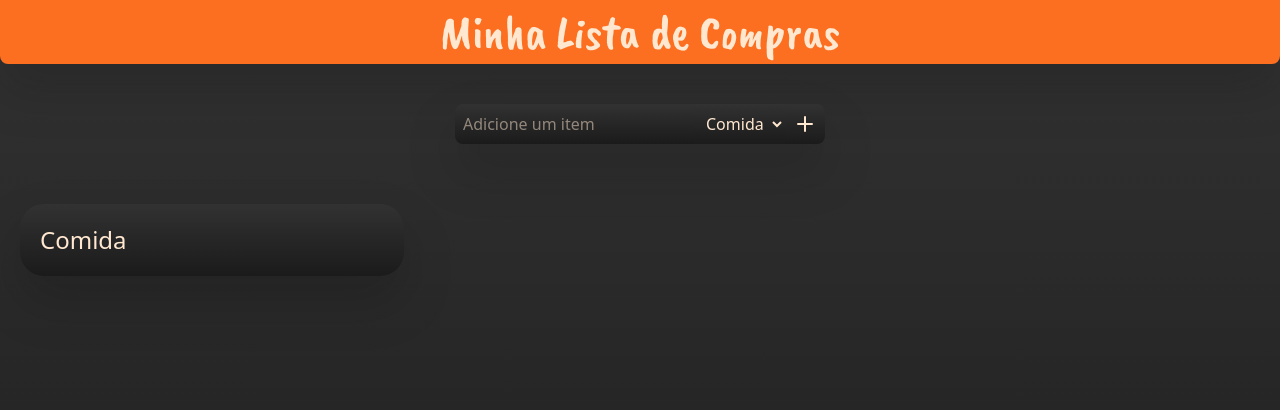
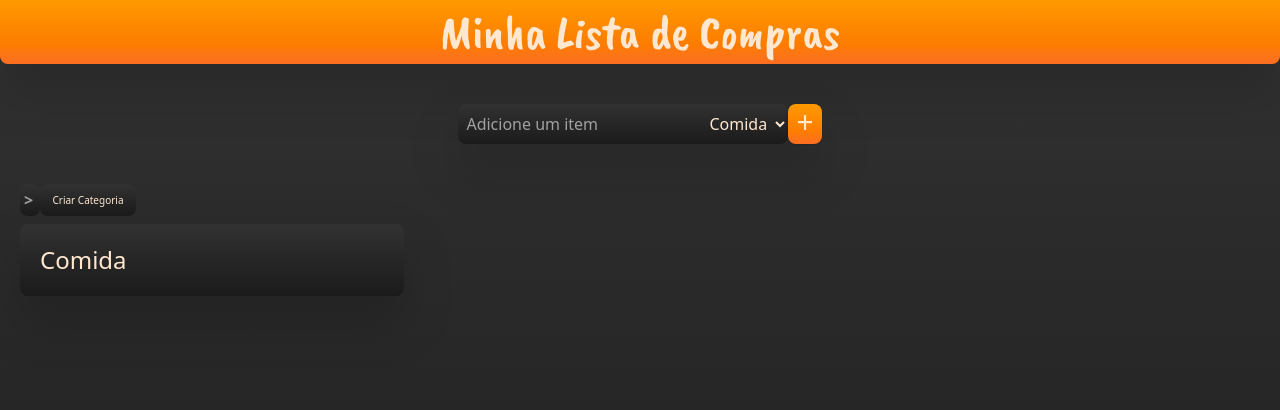
Before and after one commit to Victor-Avilla/lista-de-compras, a React (Vite) app: page / in a window 1280 px wide. Shown: the top 410 px of the page. Built offline with nearby package versions, Linux system fonts and the light colour scheme.

Commit message:
feat: componente para criação de novas categorias

```diff
--- a/src/App.jsx
+++ b/src/App.jsx
@@ -1,5 +1,6 @@
 import BoxList from "./components/boxList"
 import { useState } from "react"
+import CategoryCreator from "./components/CategoryCreator"
 
 function App() {
   const [item, setItem] = useState('')
@@ -26,20 +27,22 @@ function App() {
 
   return (
     <main className='bg-linear-to-b from-grayPin to-blackPin h-screen'>
-      <header className='flex justify-center items-center h-16 bg-orangePin drop-shadow-2xl rounded-b-lg'><h1 className='text-beigePin text-5xl font-caveat'>Minha Lista de Compras</h1></header>
+      <header className='flex bg-linear-to-b from-amber-500 to-orangePin justify-center items-center h-16  drop-shadow-2xl rounded-b-lg'><h1 className='text-beigePin text-5xl font-caveat'>Minha Lista de Compras</h1></header>
 
       <div className="flex justify-center max-w-2xl mx-auto w-auto drop-shadow-2xl">
         <input type='text' value={item} placeholder='Adicione um item' onChange={(e) => setItem(e.target.value)}
-          className='bg-linear-to-b from-grayPin to-blackPin align-middle h-10 w-auto max-w-2xs my-10 pl-2 rounded-l-lg bg-grayPin placeholder:text-gray-40 focus:outline-none text-beigePin ' />
+          className='bg-linear-to-b from-grayPin to-blackPin align-middle h-10 w-auto max-w-2xs my-10 pl-2 rounded-l-lg bg-grayPin placeholder:font-light placeholder:text-neutral-400 focus:outline-none text-beigePin ' />
 
-        <select id="category" defaultValue={"comida"} title="Escolha uma categoria" className="bg-linear-to-b from-grayPin to-blackPin align-middle h-10 w-auto max-w-2xs my-10 pl-2 bg-grayPin placeholder:text-beigePin focus:outline-none text-beigePin" name="category">
+        <select id="category" defaultValue={"comida"} title="Escolha uma categoria" className="bg-linear-to-b rounded-r-lg from-grayPin to-blackPin align-middle h-10 w-auto max-w-2xs my-10 pl-2 bg-grayPin placeholder:text-beigePin focus:outline-none text-beigePin" name="category">
           <option value="comida">Comida</option>
           <option value="limpeza">Limpeza</option>
           <option value="outros">Outros</option>
         </select>
 
-        <button onClick={addItem} className="bg-linear-to-b from-grayPin to-blackPin align-middle h-10 my-10 w-auto max-w-20 px-2 rounded-r-lg bg-grayPin text-beigePin"><svg xmlns="http://www.w3.org/2000/svg" width="24" height="24" viewBox="0 0 24 24" fill="none" stroke="currentColor" stroke-width="2" stroke-linecap="round" stroke-linejoin="round" class="lucide lucide-plus-icon lucide-plus"><path d="M5 12h14"/><path d="M12 5v14"/></svg></button>
+        <button onClick={addItem} className="bg-linear-to-b from-amber-500 to-orangePin align-middle h-10 my-10 w-auto max-w-20 px-2 pb-3 rounded-lg bg-grayPin text-beigePin text-3xl shadow ">+</button>
       </div>
+
+      <CategoryCreator />
 
       <BoxList inputValue={list} deleteItem={deleteItem} />
 
--- a/src/components/CategoryCreator.jsx
+++ b/src/components/CategoryCreator.jsx
@@ -1 +1,20 @@
+import { useState } from "react"
+import BoxList from "./boxList"
+
 // componente que recebe o valor do input dentro do botao de criar categoria, envia uma prop para o BoxList com o valor(titulo), que sera usado para criar ua nova categoria de mesmo nome. usar filter para filtrar as categorias
+export default function CategoryCreator() {
+
+    const [input, setInput] = useState()
+
+    return (
+        <div className="flex align-middle w-[314px] group ml-5 h-5 max-h-10 ">
+
+            <input type="text" placeholder=">" className="w-5 group-hover:w-full focus:w-full placeholder:font-extrabold ease-in-out duration-500 bg-linear-to-b from-grayPin to-blackPin
+            align-middle h-8 max-w-2xs p-1 rounded-lg bg-grayPin placeholder:text-neutral-400 focus:outline-none text-beigePin" />
+            <button className="bg-linear-to-b from-grayPin to-blackPin align-middle h-8 w-auto min-w-24 p-2 rounded-lg bg-grayPin focus:outline-none text-beigePin text-[10px]">Criar Categoria</button>
+
+
+        </div>
+
+    )
+}
--- a/src/components/boxList.jsx
+++ b/src/components/boxList.jsx
@@ -3,11 +3,13 @@ export default function BoxList({ inputValue, deleteItem, category }) {
 
 
     return (
-        <article className=" bg-linear-to-b from-grayPin to-blackPin text-beigePin drop-shadow-2xl max-w-96 max-h-96 h-fit rounded-3xl p-5 m-5">
+        <article className=" bg-linear-to-b from-grayPin to-blackPin text-beigePin drop-shadow-2xl max-w-96 max-h-96 h-fit rounded-lg p-5 m-5">
             <label id="Comida" className="text-2xl bold"> Comida</label>
             <ul>
                 {inputValue.map((obj) => (
-                    <li key={obj.id}>{obj.item}<button onClick={() => deleteItem(obj.id)} className=" float-right rounded-lg w-5 h-5 hover:text-red-600 ">—</button></li>
+                    <li className="my-2" key={obj.id}>{obj.item}
+                    <button onClick={() => deleteItem(obj.id)} className=" float-right rounded-lg w-5 h-5 ml-3 text-red-600 text-2xl">—</button>
+                    <button onClick={() => deleteItem(obj.id)} className=" float-right rounded-lg w-6 h-6 px-0.5 bg-linear-to-b text-middle from-amber-500 to-orangePin text-xl">✓ </button></li>
                 ))}
 
             </ul>
```
